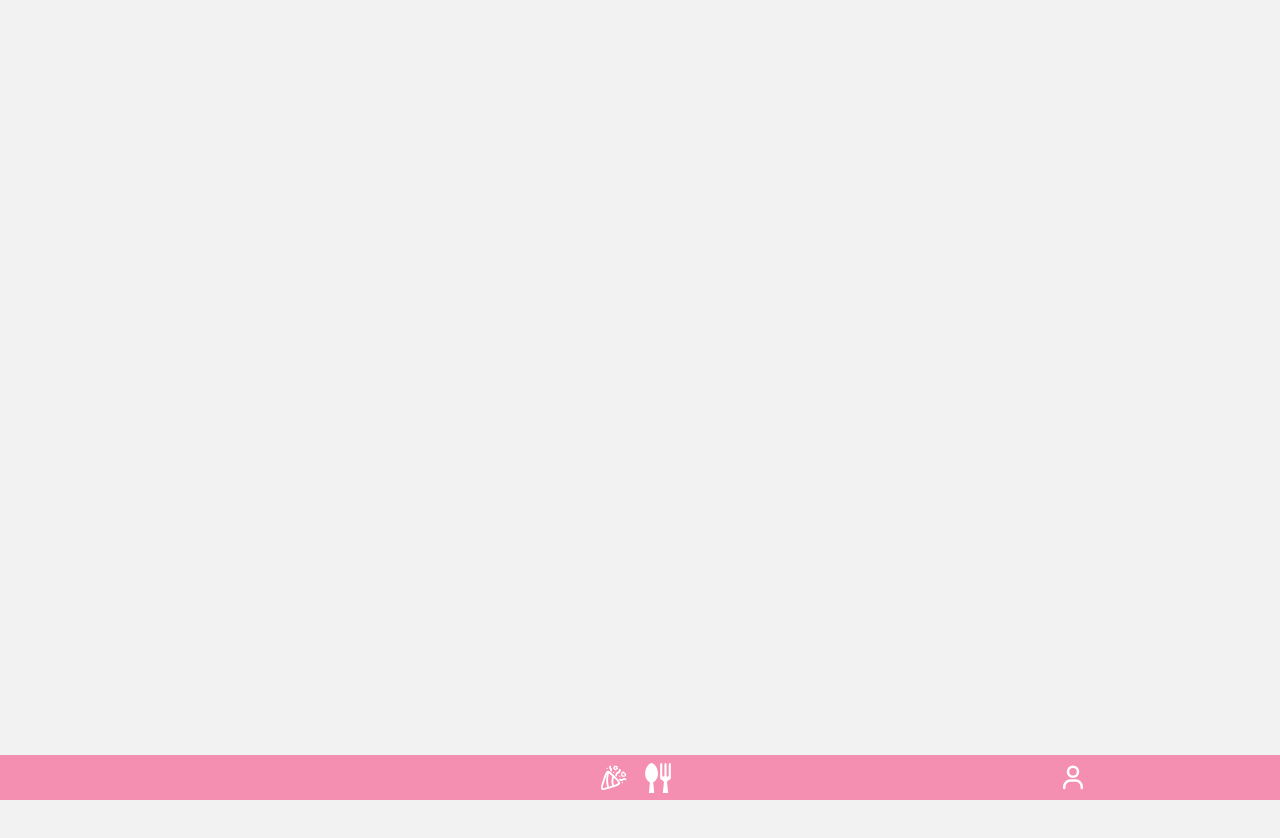
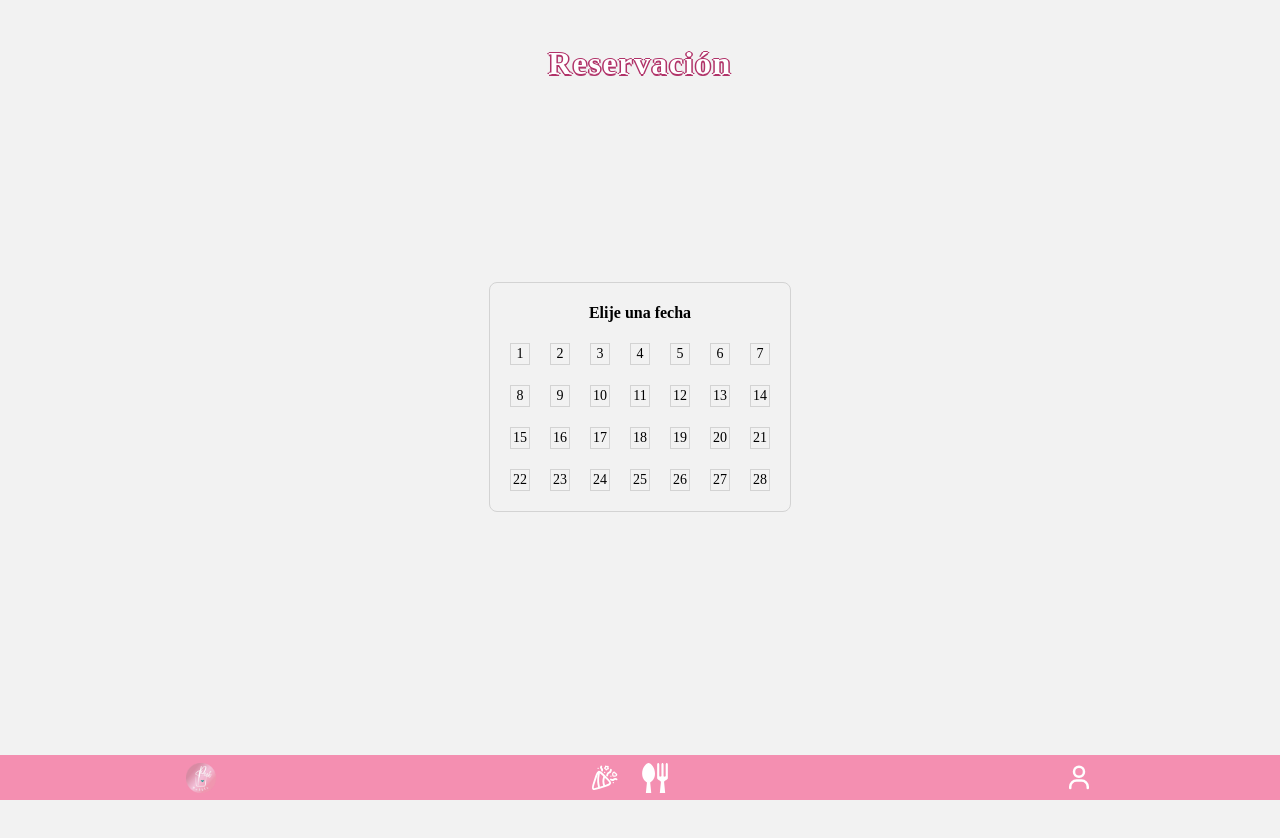
Before and after one commit to karin210/pink, a Nuxt app: page /reservar in a window 1280 px wide. Before the commit this address had no page. Shown: the top 838 px of the page. Before the commit the page ends 800 px from the top, so only its background shows below. Built offline with nearby package versions, Linux system fonts and the light colour scheme; a web font is replaced by a local one.

Commit message:
feature> - Make header's calendar and home buttons to appear when the hero us off-screen. - Make the home link to be visible in all other pages.

```diff
--- a/app/assets/css/global.css
+++ b/app/assets/css/global.css
@@ -5,6 +5,7 @@ html {
   --tertiary: #b13369;
   --accent: #da8e00;
   --neutral: #e5e5e5;
+  --soft-black-text: #181818;
   font-family: "Cormorant Garamond";
 }
 
@@ -12,4 +13,5 @@ body {
   margin: 0;
   background-color: var(--background);
   min-height: 100dvh;
+  overflow-x: hidden;
 }
--- /dev/null
+++ b/app/components/Header.client.vue
@@ -0,0 +1,144 @@
+<script setup lang="ts">
+  const route = useRoute();
+  const resetveBtn = document.querySelector('#reserve-btn') ?? null;
+  const reserveBtnFound = ref(true);
+  const options = { threshold: 0 };
+
+
+  if(resetveBtn) {
+    const callback = (entries: IntersectionObserverEntry[]) => {
+      entries.forEach((entry) => {
+        if (entry.isIntersecting) {
+          reserveBtnFound.value = true;
+        } else {
+          reserveBtnFound.value = false;
+        }
+      });
+    };
+    const reserveBtnObserver = new IntersectionObserver(callback, options);
+    reserveBtnObserver.observe(resetveBtn);
+  }
+</script>
+
+<template>
+  <div id="main-ctrls-bar">
+    <a id="logo-anchor-wrapper" href="/" :class="{visible: !reserveBtnFound || route.path != '/'}">
+      <img src="/pink-logo.png" alt="Logo de Pink Bubble Brunch">
+    </a>
+    <nav>
+      <ul id="link-list">
+        <li title="Eventos especiales">
+          <a href=""> <img src="/celebration-white-icon.svg" alt="Ícono de confetti"> </a>
+        </li>
+        <li title="Menú">
+          <a href=""> <img src="/restaurant-white-icon.svg" alt="Ícono de restaurante"> </a>
+        </li>
+        <li id="reservation-item" :class="{visible: !reserveBtnFound}" title="Reservar">
+          <a href="/reservar"> <img src="/calendar-icon.svg" alt="Ícono de reservación"> </a>
+        </li>
+      </ul>
+    </nav>
+    <button id="account-btn"></button>
+  </div>
+</template>
+
+<style scoped>
+
+  #main-ctrls-bar {
+    box-sizing: border-box;
+    display: flex;
+    position: fixed;
+    top: calc(100dvh - 45px);
+    height: 45px;
+    z-index: 1;
+    width: 100vw;
+    padding: 4px 0;
+    justify-content: space-around;
+    align-items: center;
+    background-color: var(--primary);
+  }
+
+  #main-ctrls-bar > *, #main-ctrls-bar img {
+    max-height: 30px;
+  }
+
+  #logo-anchor-wrapper {
+    display: inline-block;
+    width: 30px;
+    opacity: 0;
+    transition: all 0.2s ease-out;
+  }
+
+  #logo-anchor-wrapper.visible {
+    opacity: 1;
+  }
+
+  #logo-anchor-wrapper img {
+    width: 100%;
+  }
+
+  #link-list {
+    display: flex;
+    margin: 0;
+    list-style: none;
+    padding: 0;
+    height: 100%;
+    gap: 21px;
+  }
+
+  #link-list img {
+    filter: opacity(1);
+    transition: all 0.2s ease-out;
+  }
+
+  #link-list img:hover {
+    filter: opacity(0.5);
+  }
+
+  #reservation-item {
+    opacity: 0;
+    transition: opacity 0.2s ease-out;
+  }
+
+  #reservation-item img {
+    width: 0px;
+
+  }
+
+  #reservation-item.visible {
+    opacity: 1;
+    max-height: 30px;
+  }
+
+  #reservation-item.visible img {
+    width: auto;
+  }
+
+  #account-btn {
+    width: 30px;
+    padding: 0;
+    border: none;
+    background-image: url("/user-white-icon.svg");
+    background-size: contain;
+    background-position: center;
+    background-color: transparent;
+    aspect-ratio: 1;
+    filter: opacity(1);
+    transition: all 0.2s ease-out;
+    cursor: pointer;
+  }
+
+  #account-btn:hover {
+    filter: opacity(0.5);
+
+  }
+
+  @media(min-height: 880px) {
+
+    #main-ctrls-bar {
+      top: calc(100dvh - 65px);
+      height: 65px;
+    }
+  }
+
+</style>
--- a/app/components/Header.vue
+++ /dev/null
@@ -1,78 +0,0 @@
-<template>
-  <div id="main-ctrls-bar">
-    <a id="logo-anchor-wrapper" href="/">
-      <img src="/pink-logo.png" alt="Logo de Pink Bubble Brunch">
-    </a>
-    <nav>
-      <ul id="link-list">
-        <li>
-          <a href=""> <img src="/celebration-white-icon.svg" alt="Ícono de confetti"> </a>
-        </li>
-        <li>
-          <a href=""> <img src="/restaurant-white-icon.svg" alt="Ícono de restaurante"> </a>
-        </li>
-        <li id="reservation-item">
-          <a href=""> <img src="/calendar-icon.svg" alt="Ícono de reservación"> </a>
-        </li>
-      </ul>
-    </nav>
-    <button id="account-btn"></button>
-  </div>
-</template>
-
-<style scoped>
-
-  #main-ctrls-bar {
-    box-sizing: border-box;
-    display: flex;
-    position: fixed;
-    top: calc(100dvh - 45px);
-    z-index: 1;
-    height: 45px;
-    width: 100vw;
-    padding: 4px 0;
-    justify-content: space-around;
-    align-items: center;
-    background-color: var(--primary);
-  }
-
-  #main-ctrls-bar > *, #main-ctrls-bar img {
-    max-height: 30px;
-  }
-
-  #logo-anchor-wrapper {
-    display: inline-block;
-    width: 20px;
-
-  }
-
-  #logo-anchor-wrapper img {
-    width: 100%;
-    visibility: hidden;
-  }
-
-  #link-list {
-    display: flex;
-    margin: 0;
-    list-style: none;
-    padding: 0;
-    height: 100%;
-    gap: 15px;
-  }
-
-  #reservation-item {
-    display: none;
-  }
-
-  #account-btn {
-    width: 30px;
-    padding: 0;
-    border: none;
-    background-image: url("/user-white-icon.svg");
-    background-size: contain;
-    background-position: center;
-    background-color: transparent;
-    aspect-ratio: 1;
-  }
-
-</style>
--- a/app/components/ReserveBtn.vue
+++ b/app/components/ReserveBtn.vue
@@ -1,5 +1,5 @@
 <template>
-  <button id="reserve-btn">Reservar</button>
+  <a id="reserve-btn" href="/reservar">Reservar</a>
 </template>
 
 <style scoped>
@@ -7,6 +7,8 @@
   #reserve-btn {
     display: block;
     width: 56vw;
+    text-decoration: none;
+    text-align: center;
     max-width: 460px;
     padding: min(3.5%, 20px);
     border: none;
@@ -14,10 +16,18 @@
     font-size: clamp(19px, 4cqi, 22px);
     font-weight: 600;
     background-color: var(--accent);
+    filter: brightness(1);
     color: white;
     letter-spacing: 1px;
     font-family: "Montserrat";
     box-shadow: #191918 3px 3px 7px -1px;
+    border: 1px solid transparent;
+    transition: all 0.2s ease-out;
+  }
+
+  #reserve-btn:hover {
+    background-color: #da8e00bd;
+    border: 1px solid rgb(192, 192, 192);
   }
 
   @media (min-width: 800px) {
--- /dev/null
+++ b/app/components/ReservePage/Calendar.vue
@@ -0,0 +1,60 @@
+<script setup lang="ts">
+
+  const daysOfWeek = 7;
+
+  function getDaysInMonth(year: number, month: number) {
+    // Month is 1-indexed (1 = Jan, 2 = Feb, etc.)
+    // We pass 'month' as the monthIndex, which effectively
+    // points to the NEXT month because JS months are 0-indexed.
+    return new Date(year, month, 0).getDate();
+  }
+
+  const now = new Date();
+  const month = now.getMonth();
+  const year = now.getFullYear();
+  const weeksOfMonth = Math.floor(getDaysInMonth(year, month) / daysOfWeek);
+
+</script>
+
+<template>
+  <div id="calendar-container">
+    <table>
+      <thead>
+        <tr>
+          <th colspan="7">Elije una fecha</th>
+        </tr>
+      </thead>
+      <tbody>
+        <tr v-for="(week, wIndex) in Array(weeksOfMonth).fill(null)" :key="wIndex">
+          <td v-for="(day, dIndex) in Array(daysOfWeek).fill(null)" :key="dIndex" :class="{ 'today': true }">
+            {{ (wIndex * daysOfWeek) + dIndex + 1  }}
+          </td>
+        </tr>
+      </tbody>
+    </table>
+  </div>
+</template>
+
+<style scoped>
+
+  #calendar-container {
+    margin-top: 25vh;
+  }
+
+  table {
+    table-layout: fixed;
+    margin: 0 auto;
+    font-family: Montserrat;
+    border: 1px solid lightgray;
+    border-radius: 8px;
+    border-spacing: 20px;
+  }
+
+  td {
+    border: 1px solid lightgray;
+    text-align: center;
+    padding: 2px;
+    font-size: 14px;
+  }
+
+</style>
--- /dev/null
+++ b/app/pages/reservar.vue
@@ -0,0 +1,27 @@
+<template>
+  <div>
+    <h2>Reservación</h2>
+    <ReservePageCalendar></ReservePageCalendar>
+  </div>
+</template>
+
+
+<style scoped>
+
+  h2 {
+    font-size: clamp(24px, 5cqi, 32px);
+    font-family: Merriweather;
+    text-align: center;
+    font-weight: 700;
+    padding: 0 35px;
+    margin: 45px 0;
+    margin-bottom: 15px;
+    color: white;
+    text-shadow:
+    1.5px 0px var(--tertiary),
+    0px 1.5px var(--tertiary),
+    -1.5px 0px var(--tertiary),
+    0px -1.5px var(--tertiary);
+    letter-spacing: 1.5px;
+  }
+</style>
```
Also changed, not shown: app/components/SpaceSection.vue (+188 -61 lines), public/chevron-left-icon.svg (added), public/chevron-right-icon.svg (added).
